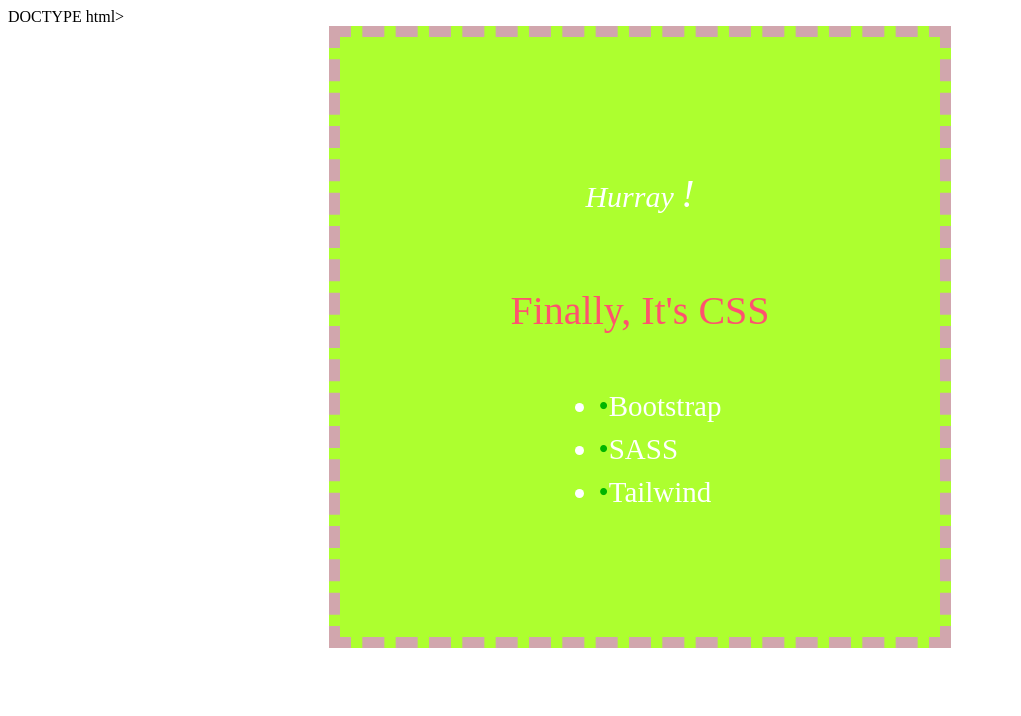
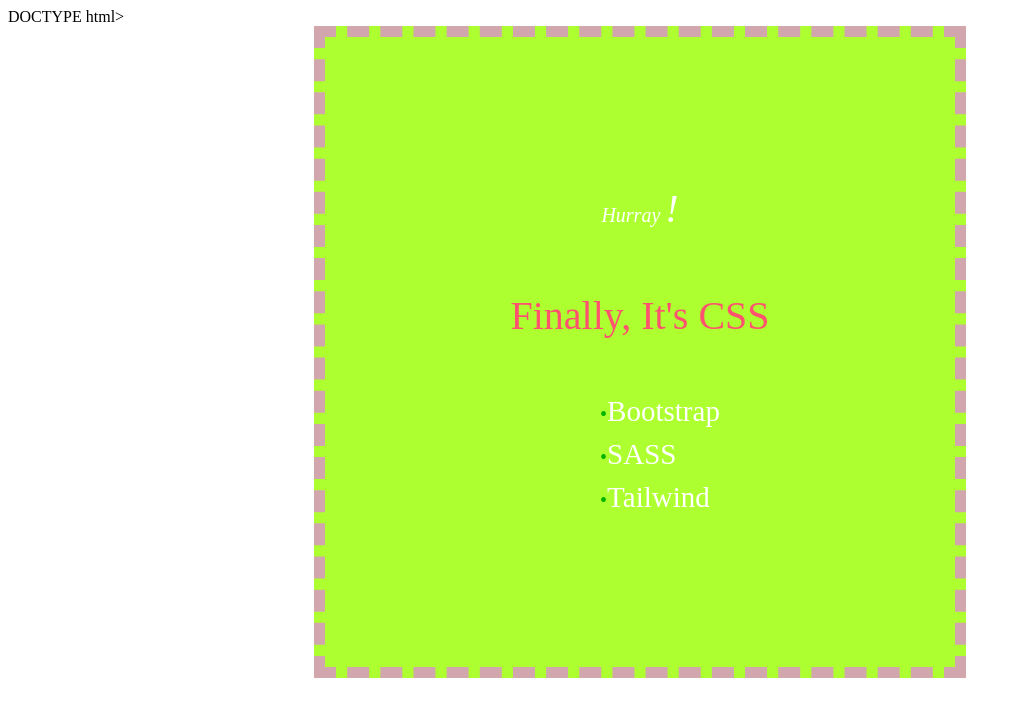
Before and after one commit to Linsmed/ADA_CSS, a plain HTML site: page index.html in a window 1280 px wide. Shown: the whole page, without its empty margins (0-1021 px from the left). Drawn offline with Linux system fonts and the light colour scheme.

Commit message:
Update style.css

```diff
--- a/style.css
+++ b/style.css
@@ -1,7 +1,7 @@
 .main {
   margin: auto;
-  width: 600px;
-  height: 600px;
+  width: 630px;
+  height: 630px;
   border: 11px dashed rgb(209, 166, 173);
   background-color: greenyellow;
   display: flex;
@@ -12,7 +12,7 @@
 
 .item {
   font-style: italic;
-  font-size: 30px;
+  font-size: 20px;
   color: #ffffff;
 }
 
@@ -32,6 +32,9 @@
   color: rgb(255, 82, 111);
   text-transform: capitalize;
 }
+ul {
+  list-style: none;
+}
 
 li {
   color: white;
@@ -42,7 +45,7 @@
 ul li::before {
   content: "\2022";
   color: rgb(0, 181, 0);
-  font-size: 29px;
-  font-weight: 400;
+  font-size: 20px;
+  font-weight: 300;
   width: 1em;
 }
```
